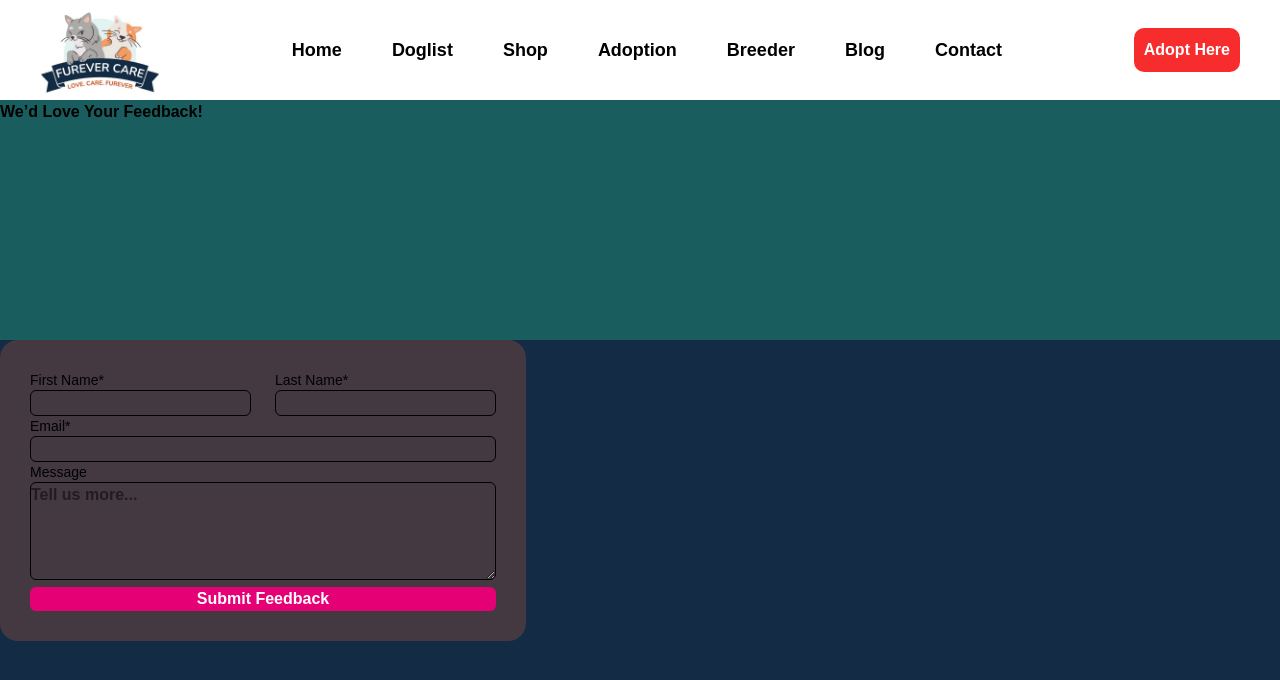
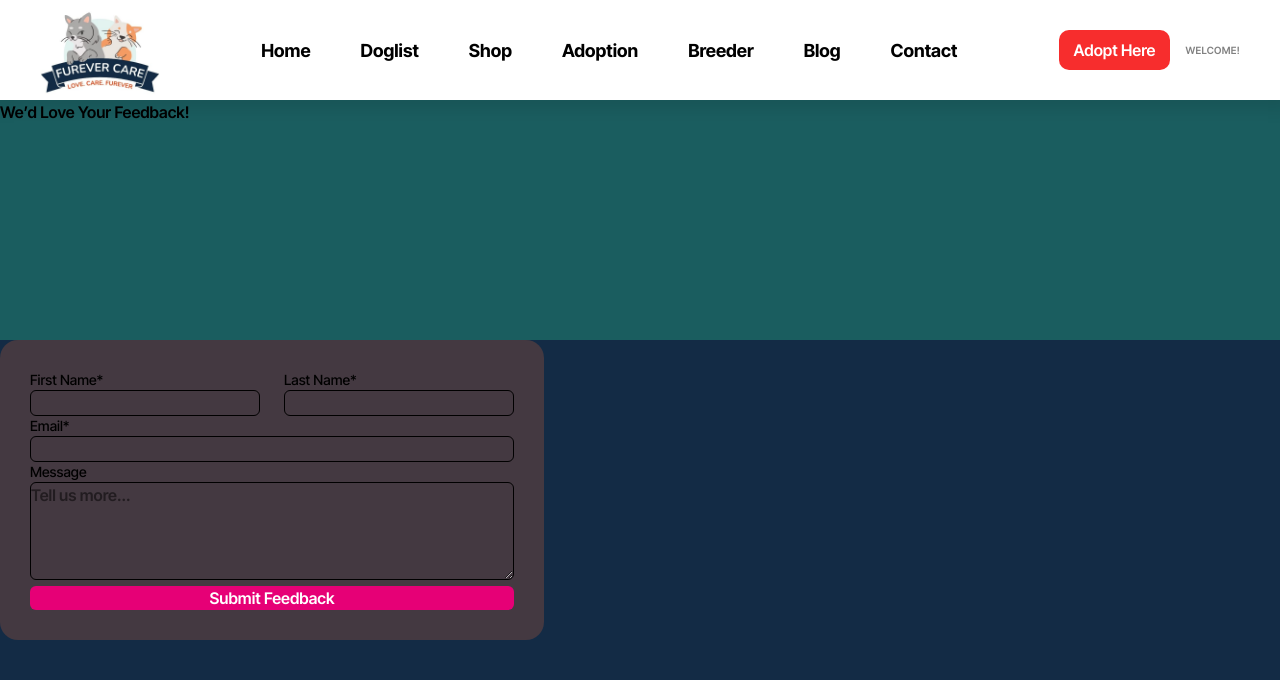
Before and after one commit to mrameezofficial/FurEver-Care---React, a React (Vite) app: page /feedback in a window 1280 px wide. Shown: the top 680 px of the page. Built offline with nearby package versions, Linux system fonts and the light colour scheme.

Commit message:
landing page

```diff
--- a/src/ components/Header.jsx
+++ b/src/ components/Header.jsx
@@ -1,12 +1,17 @@
 import { Link } from "react-router-dom";
+import PetOwnerHome from "../dashboards/PetOwner/PetOwnerHome";
+import { useAuth } from "../context/AuthContext";
 
 export default function Header() {
+  const {name} = useAuth();
   return (
     <div className="header">
       <div className="container">
       <div className="row">
         <div className="col logo">
+          <Link to="/">
           <img src="../src/assets/furever-care-logo.jpg" alt="Logo" width="120px" />
+          </Link>
         </div>
 
         <div className="col navbar">
@@ -23,8 +28,12 @@ export default function Header() {
           </nav>
         </div>
 
-        <div className="col button-header">
-          <button type="button" className="button">Adopt Here</button>
+        <div className="col header-col">
+          <Link to="/" type="button" className="button">Adopt Here</Link>
+          <div className="profile-greeting">
+            <h4 className="profile-greet">Welcome!</h4>
+            <h3 className="profile-name">{name}</h3>
+          </div>
         </div>
       </div>
     </div>
--- a/src/App.jsx
+++ b/src/App.jsx
@@ -15,6 +15,8 @@ import HealthTips from "./ components/HealthTips";
 import TrainingTips from "./ components/TrainingTips";
 import PetProductShowcase from "./ components/PetProductShowcase";
 import Header from "./ components/header";
+import { useLocation } from "react-router-dom";
+
 
 
 // Protected Route Component
@@ -22,22 +24,23 @@ const ProtectedRoute = ({ children, role }) => {
   const { category } = useAuth();
 
   if (!category) {
-    return <Navigate to="/" replace />; // agar kuch select nahi kiya
+    return <Navigate to="/" replace />;
   }
 
   if (category !== role) {
-    return <Navigate to={`/${category.toLowerCase()}`} replace />; // force redirect
+    return <Navigate to={`/${category.toLowerCase()}`} replace />;
   }
 
   return children;
 };
 
 const App = () => {
+  const location = useLocation();
   return (
 
     <div>
-    <Header />
     <AuthProvider>
+    {location.pathname !== "/" && <Header />}
       <Routes>
         <Route
           path="/"
--- a/src/Welcome.jsx
+++ b/src/Welcome.jsx
@@ -33,8 +33,7 @@ const Welcome = () => {
       </div>
       <div className="welcome-hero">
         <h1>Welcome To FurEver Care</h1>
-        <h3>Your Trusted Companion for All Things Pet Care</h3>
-        <h5>They Deserve Forever Love</h5>
+        <h3>Your Trusted Companion for All Things Pet Care. <br />They Deserve Forever Love</h3>
       </div>
       <HeroSection8 />
     </div>
--- a/src/dashboards/LandingPage/HeroSection.jsx
+++ b/src/dashboards/LandingPage/HeroSection.jsx
@@ -71,10 +71,10 @@ export default function HeroSection8() {
           >
             <motion.div
               layoutId="popupBox"
-              initial={{ borderRadius: 20 }}
+              initial={{ borderRadius: 10 }}
               animate={{ borderRadius: expanded ? 0 : 20 }}
               transition={{ layout: { duration: 0.6, ease: "easeInOut" } }}
-              className="bg-white shadow-2xl relative overflow-hidden p-8"
+              className="bg-white shadow-2xl relative overflow-hidden p-8 popup"
               style={{
                 width: expanded ? "100%" : 380,
                 height: expanded ? "100%" : "auto",
--- a/src/index.css
+++ b/src/index.css
@@ -1,6 +1,4 @@
 @import "tailwindcss";
-
-/* font-family: "Inter Tight", sans-serif; */
 
 *{
     margin: 0px;
@@ -22,6 +20,11 @@
   --lgorange: #f5f1eb;
   --globeWidth: 1200px;
 }
+
+body{
+    font-family: "Inter Tight", sans-serif;
+}
+
 
 .feedback-form {
     padding: 30px;
@@ -132,23 +135,23 @@
     padding: 20px;
 }
 
-nav ul{
+.header nav ul{
     display: flex;
     gap: 50px;
 }
 
-nav ul li{
+.header nav ul li{
     list-style: none;
 }
 
-nav ul li a{
+.header nav ul li a{
     text-decoration: none;
     color: black;
     font-weight: bold;
     font-size: 18px;
 }
 
-nav ul li a:hover{
+.header nav ul li a:hover{
     background-color: rgb(247, 45, 45);
     color: white;
     padding: 20px;
@@ -156,18 +159,12 @@ nav ul li a:hover{
     transition-duration: 0.3s;
 }
 
-.button{
-    float: right;
+.button {
     background-color: rgb(247, 45, 45);
-    padding: 10px;
+    padding: 8px 15px;
     border-radius: 10px;
     color: white;
     border: none;
-}
-
-.header {
-    background-color: #fff;
-    overflow: hidden;
 }
 
 .header .col.logo {
@@ -178,3 +175,75 @@ nav ul li a:hover{
     justify-content: space-between;
     align-items: center;
 }
+
+.header {
+    background-color: #fff;
+    position: sticky;
+    top: 0;
+    box-shadow: 0 0 15px 10px #00000017;
+    overflow: hidden;
+    z-index: 99;
+}
+
+.popup {
+    padding: 25px;
+}
+
+.popup h2 {
+    margin-bottom: 10px;
+}
+
+.popup input {
+    margin-bottom: 10px;
+    padding: 10px;
+}
+
+.header-col {
+    display: flex;
+    gap: 15px;
+    align-items: center;
+}
+
+.profile-greet {
+    font-size: 10px;
+    font-family: "Inter Tight", sans-serif;
+    color: #818181;
+    letter-spacing: .3px;
+    text-transform: uppercase;
+}
+
+.profile-name {
+    font-size: 18px;
+    line-height: 1.2em;
+}
+
+.welcome-hero {
+    max-width: 600px !important;
+    margin: 0 auto;
+    text-align: center;
+    background-color: #f5f1eb63;
+    padding: 20px;
+    position: absolute;
+    z-index: 999 !important;
+    left: 50%;
+    transform: translateX(-50%);
+    width: 100%;
+    border-radius: 0 0px 20px 20px;
+    backdrop-filter: blur(5px);
+}
+
+.welcome-logo {
+    position: absolute;
+    z-index: 9999;
+    left: 30px;
+}
+
+.welcome-hero h1 {
+    font-size: 38px !important;
+}
+
+.welcome-hero h1 {
+    font-size: 38px !important;
+    color: #132b45;
+    font-weight: 800;
+}
```
